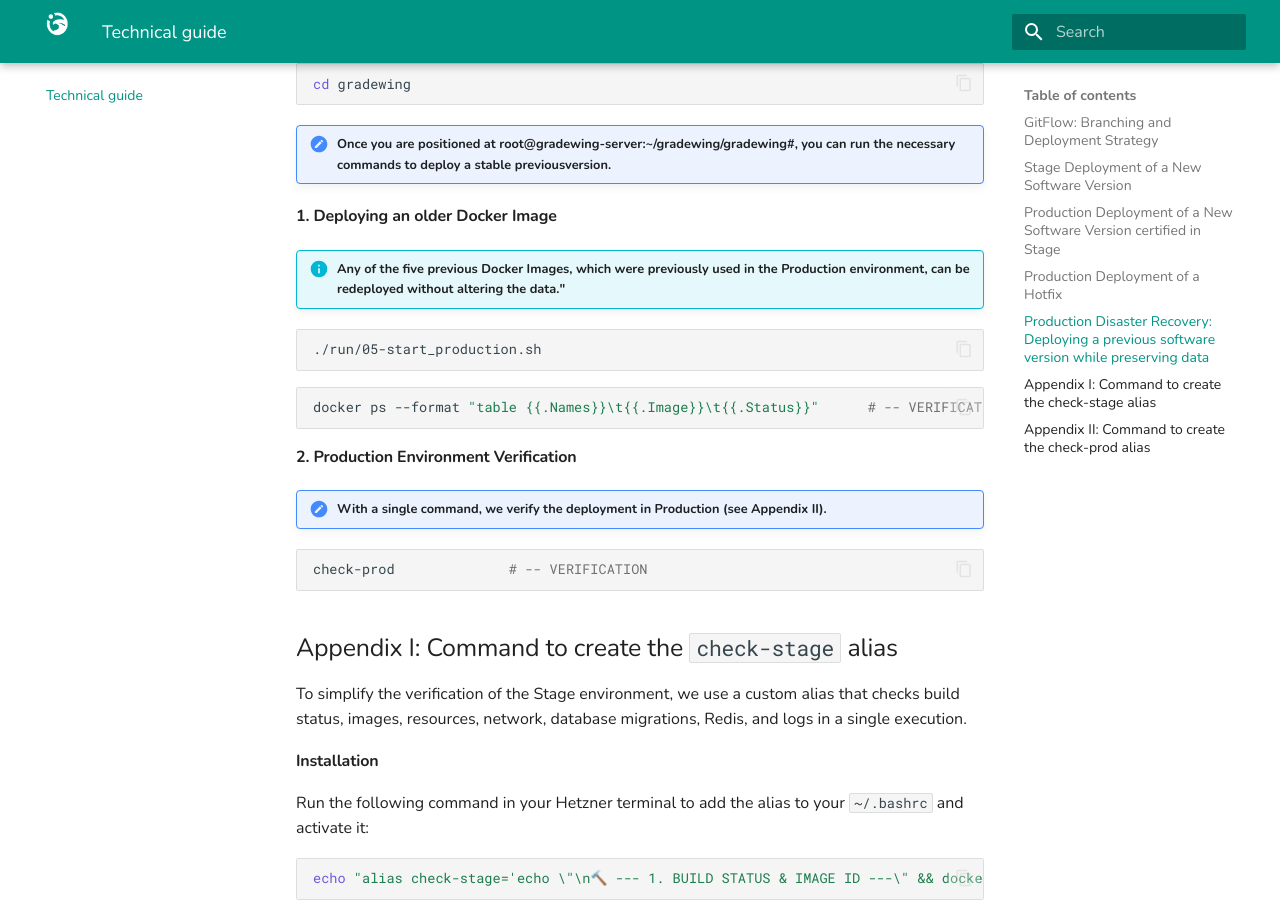
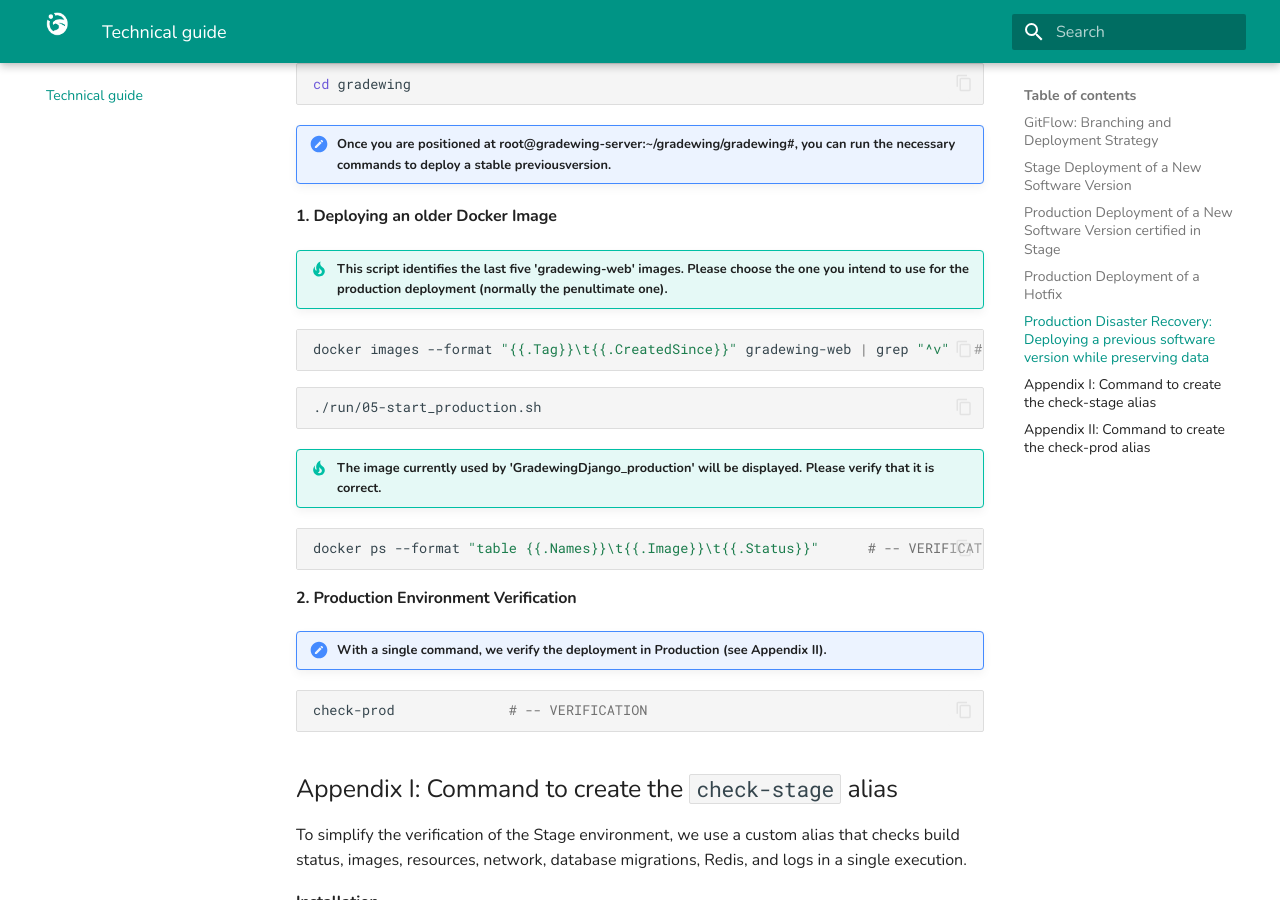
Before and after one commit to pablopenlop/gradewing_guide, an MkDocs documentation site: the page built from docs/other.md, in a window 1280 px wide and 900 px high, scrolled down 9384 px. Built offline with MkDocs 1.6.1 and Material for MkDocs 9.7.7, drawn with Linux system fonts in a browser that asks for light colours.

Commit message:
Update other.md

````diff
--- a/docs/other.md
+++ b/docs/other.md
@@ -388,11 +388,17 @@ cd gradewing
 
 #### 1. Deploying an older Docker Image
 
-!!! info "Any of the five previous Docker Images, which were previously used in the Production environment, can be redeployed without altering the data.""
+!!! tip "This script identifies the last five 'gradewing-web' images. Please choose the one you intend to use for the production deployment (normally the penultimate one)."
 
+```bash
+docker images --format "{{.Tag}}\t{{.CreatedSince}}" gradewing-web | grep "^v"   # -- VERIFICATION
+```
 ```bash
 ./run/05-start_production.sh
 ```
+
+!!! tip "The image currently used by 'GradewingDjango_production' will be displayed. Please verify that it is correct."
+
 ```bash
 docker ps --format "table {{.Names}}\t{{.Image}}\t{{.Status}}"		# -- VERIFICATION
 ```
````
